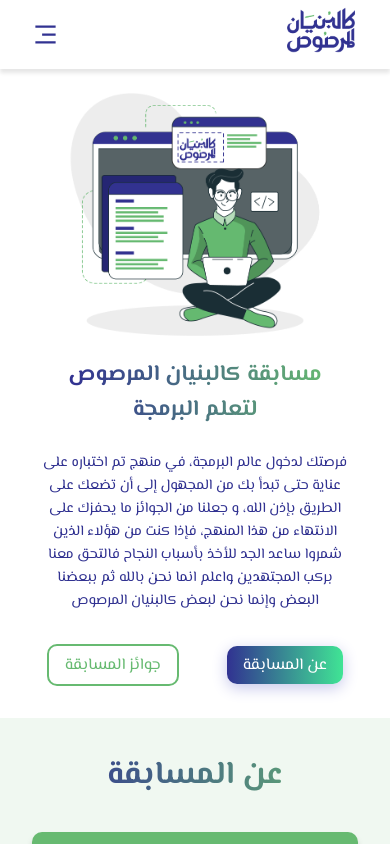
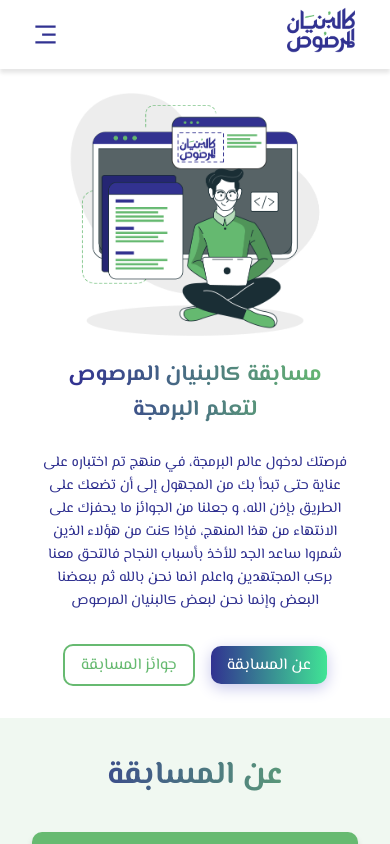
Before and after one commit to KalbonyanElmarsos/AlbonyanWebsite, a React (Create React App) app: page / in a window 390 px wide. Shown: the top 844 px of the page. Built offline with nearby package versions, Linux system fonts and the light colour scheme.

Commit message:
moifiy css of home

```diff
--- a/src/component/home/Home.css
+++ b/src/component/home/Home.css
@@ -165,4 +165,7 @@
     font-size: 0.9rem;
     /* margin-bottom: 1rem; */
   }
+  .home-content-buttons {
+    gap: 1rem;
+  }
 }
```
